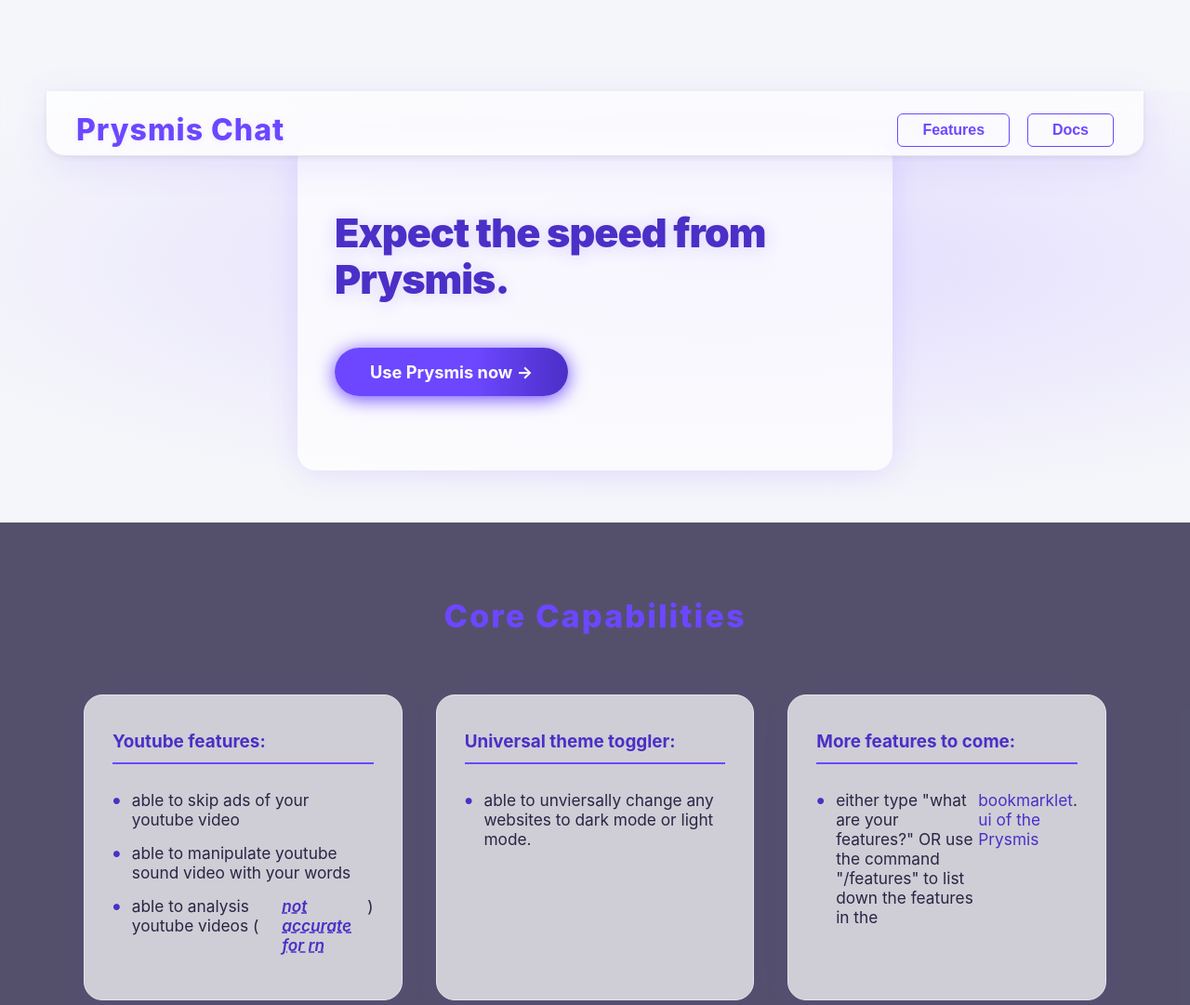
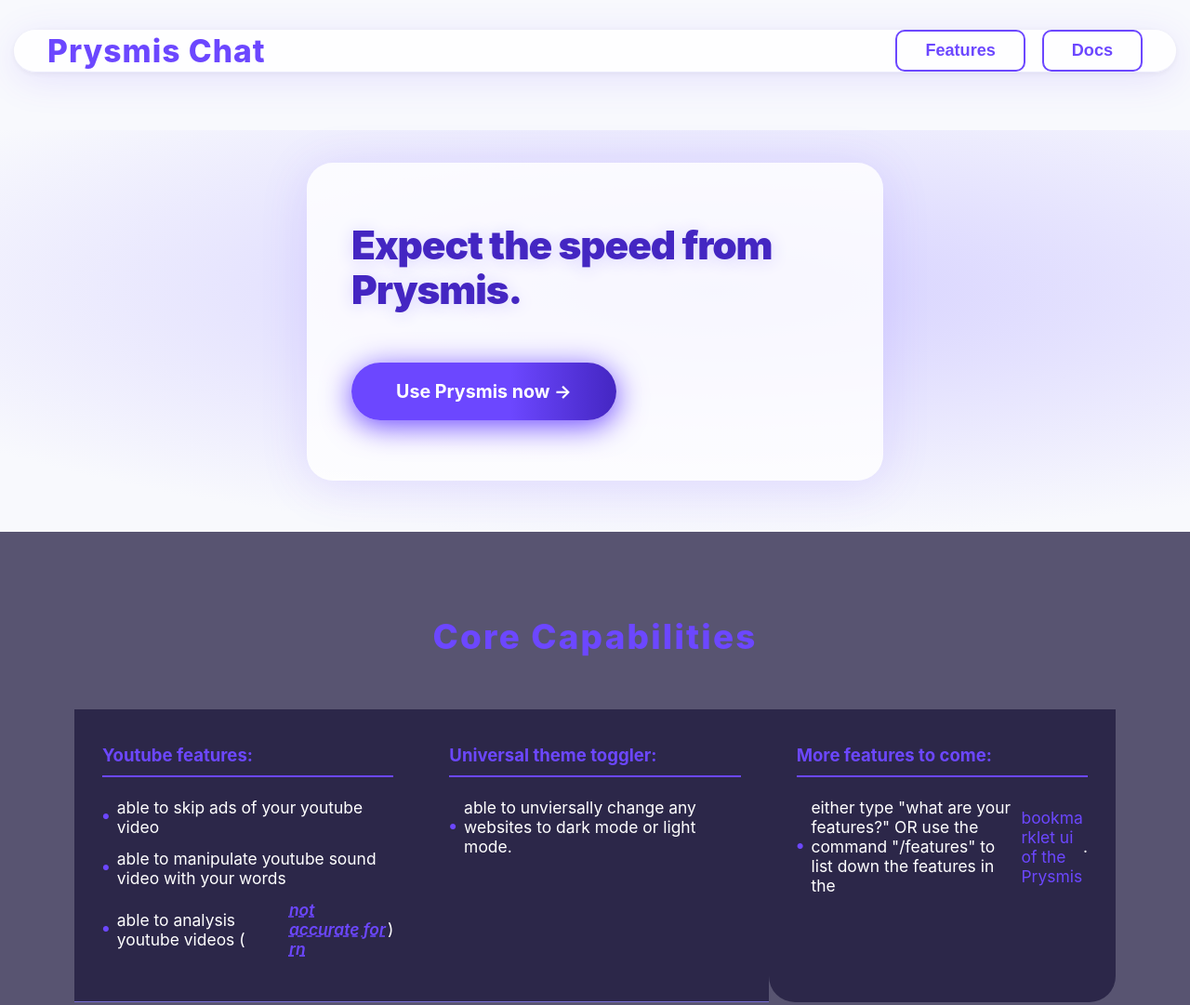
Before and after one commit to Silentalexalt/prysmisAI, a plain HTML site: page index.html in a window 1280 px wide. Shown: the top 1081 px of the page at 93% size. Drawn offline with Linux system fonts and the light colour scheme.

Commit message:
Update style.css

```diff
--- a/style.css
+++ b/style.css
@@ -1,15 +1,15 @@
 :root {
     --main: #6c47ff;
-    --main-dark: #4b2fc7;
-    --background: #f5f6fa;
-    --glass: rgba(255,255,255,0.72);
-    --glass-dark: rgba(39, 34, 69, 0.78);
-    --text-main: #2a2544;
+    --main-dark: #4426c2;
+    --background: #f8f9fd;
+    --glass: rgba(255,255,255,0.82);
+    --glass-dark: rgba(39, 34, 69, 0.89);
+    --text-main: #3c3472;
     --text-light: #fff;
-    --border: #e3e4ed;
-    --shadow: 0 8px 40px 0 rgba(108, 71, 255, 0.11),0 1.5px 7px 0 rgba(0,0,0,0.08);
-    --radius: 20px;
-    --transition: 0.24s cubic-bezier(.5,.2,.3,1);
+    --border: #ebeafb;
+    --shadow: 0 8px 40px 0 rgba(108, 71, 255, 0.13),0 1.5px 7px 0 rgba(0,0,0,0.06);
+    --radius: 28px;
+    --transition: 0.22s cubic-bezier(.5,.2,.3,1);
 }
 * {
     margin: 0;
@@ -20,8 +20,8 @@
     background: var(--background);
     color: var(--text-main);
     font-family: 'Inter', 'Segoe UI', Arial, sans-serif;
+    font-size: 17px;
     min-height: 100vh;
-    font-size: 17px;
     -webkit-font-smoothing: antialiased;
 }
 header {
@@ -29,177 +29,172 @@
     position: fixed;
     z-index: 100;
     background: transparent;
-    backdrop-filter: blur(12px);
+    top: 0;
 }
 .nav {
-    max-width: 1180px;
-    margin: 0 auto;
+    max-width: 1250px;
+    margin: 32px auto 0 auto;
     display: flex;
     align-items: center;
     justify-content: space-between;
-    padding: 22px 32px 8px 32px;
+    padding: 0 36px 0 36px;
     background: var(--glass);
-    border-radius: 0 0 var(--radius) var(--radius);
+    border-radius: var(--radius);
     box-shadow: var(--shadow);
     border-bottom: 1.5px solid var(--border);
 }
 .nav-logo {
-    font-size: 2rem;
+    font-size: 2.1rem;
     font-weight: 800;
     letter-spacing: 1px;
     color: var(--main);
-    text-shadow: 0 1px 7px rgba(108, 71, 255, 0.09);
     user-select: none;
+}
+nav {
+    display: flex;
+    align-items: center;
+    gap: 18px;
 }
 nav button {
     background: transparent;
-    border: 1.5px solid var(--main);
+    border: 2px solid var(--main);
     color: var(--main);
-    font-size: 1rem;
-    padding: 8px 26px;
-    margin-left: 14px;
-    font-weight: 600;
-    border-radius: 6px;
+    font-size: 1.13rem;
+    padding: 10px 30px;
+    font-weight: 700;
+    border-radius: 10px;
     cursor: pointer;
     outline: none;
-    transition:
-        background var(--transition),
-        color var(--transition),
-        border var(--transition),
-        box-shadow var(--transition),
-        transform var(--transition);
+    transition: background var(--transition), color var(--transition), border var(--transition), box-shadow var(--transition), transform var(--transition);
     box-shadow: none;
 }
 nav button:hover, nav button:focus {
     background: var(--main);
     color: var(--text-light);
     border-color: var(--main-dark);
-    transform: translateY(-2px) scale(1.056);
-    box-shadow: 0 2px 16px var(--main);
+    transform: translateY(-2px) scale(1.06);
+    box-shadow: 0 4px 18px var(--main-dark);
 }
 main {
-    margin-top: 98px;
+    margin-top: 140px;
     min-height: 90vh;
 }
 #hero {
-    min-height: 58vh;
-    background: radial-gradient(ellipse 90% 70% at 60% 40%, #e3dcff 0%, #f5f6fa 80%);
+    min-height: 54vh;
+    background: radial-gradient(ellipse 90% 70% at 60% 40%, #d5d0ff 0%, #f8f9fd 88%);
     display: flex;
     align-items: center;
     justify-content: center;
+    padding-bottom: 20px;
 }
 .hero-inner {
     background: var(--glass);
-    box-shadow: 0 4px 32px 0 rgba(108, 71, 255, 0.13);
+    box-shadow: 0 6px 52px 0 rgba(108, 71, 255, 0.13);
     border-radius: var(--radius);
-    padding: 72px 40px 80px 40px;
-    max-width: 640px;
+    padding: 65px 48px 65px 48px;
+    max-width: 620px;
     width: 100%;
     text-align: left;
     display: flex;
     flex-direction: column;
     align-items: flex-start;
-    gap: 34px;
+    gap: 38px;
     opacity: 0;
     transform: translateY(40px) scale(.97);
-    transition: opacity .8s var(--transition), transform .8s var(--transition);
+    transition: opacity .7s var(--transition), transform .7s var(--transition);
 }
 #hero.show .hero-inner {
     opacity: 1;
     transform: translateY(0) scale(1);
 }
 .hero-inner h1 {
-    font-size: 2.7rem;
+    font-size: 2.65rem;
     font-weight: 900;
     color: var(--main-dark);
-    letter-spacing: -1px;
+    letter-spacing: -1.1px;
     margin-bottom: 6px;
-    line-height: 1.15;
+    line-height: 1.13;
     text-shadow: 0 2px 18px #d8d2ff;
 }
 .cta {
     display: inline-block;
     background: linear-gradient(90deg,var(--main) 60%,var(--main-dark));
     color: var(--text-light);
-    font-size: 1.14rem;
+    font-size: 1.23rem;
     font-weight: 700;
-    padding: 15px 38px;
+    padding: 19px 48px;
     border-radius: 32px;
     text-decoration: none;
     border: none;
-    margin-top: 8px;
-    box-shadow: 0 3px 20px var(--main);
-    transition:
-        background var(--transition),
-        color var(--transition),
-        transform var(--transition),
-        box-shadow var(--transition);
+    margin-top: 10px;
+    box-shadow: 0 6px 32px var(--main);
+    transition: background var(--transition), color var(--transition), transform var(--transition), box-shadow var(--transition);
 }
 .cta:hover, .cta:focus {
     background: var(--main-dark);
     color: #fff;
-    transform: scale(1.055) translateY(-1.5px);
-    box-shadow: 0 5px 38px var(--main-dark);
+    transform: scale(1.05) translateY(-1.5px);
+    box-shadow: 0 8px 38px var(--main-dark);
 }
 #features {
-    background: var(--glass-dark);
-    padding: 80px 0 100px 0;
+    background: #585471;
+    padding: 90px 0 110px 0;
 }
 #features h2 {
     text-align: center;
-    font-size: 2.15rem;
+    font-size: 2.3rem;
     font-weight: 800;
-    letter-spacing: 2px;
+    letter-spacing: 2.2px;
     color: var(--main);
-    margin-bottom: 64px;
+    margin-bottom: 56px;
 }
 .features-list {
-    max-width: 1100px;
+    max-width: 1120px;
     margin: 0 auto;
     display: grid;
     grid-template-columns: repeat(auto-fit, minmax(320px, 1fr));
-    gap: 36px;
+    gap: 0;
 }
 .feature {
-    background: var(--glass);
-    border-radius: var(--radius);
+    background: var(--glass-dark);
+    border-radius: 0;
     padding: 38px 30px 33px 30px;
-    border: 1.5px solid var(--border);
-    box-shadow: 0 6px 30px rgba(108, 71, 255, 0.07);
-    transition: border var(--transition), box-shadow var(--transition), transform var(--transition);
+    border-bottom: 1.5px solid #776fd6;
+    box-shadow: none;
     display: flex;
     flex-direction: column;
+    justify-content: flex-start;
 }
-.feature:hover {
-    border: 1.5px solid var(--main);
-    box-shadow: 0 10px 38px var(--main-dark);
-    transform: scale(1.022) translateY(-2.5px);
+.feature:last-child {
+    border-radius: 0 0 var(--radius) var(--radius);
+    border-bottom: none;
 }
 .feature h3 {
-    color: var(--main-dark);
-    font-size: 1.18rem;
+    color: var(--main);
+    font-size: 1.16rem;
     font-weight: 700;
     border-bottom: 2px solid var(--main);
     padding-bottom: 11px;
-    margin-bottom: 16px;
+    margin-bottom: 13px;
 }
 .feature ul {
     list-style: none;
     margin: 0;
-    margin-top: 12px;
+    margin-top: 9px;
     padding: 0;
 }
 .feature li {
     display: flex;
-    align-items: flex-start;
-    margin-bottom: 15px;
-    font-size: 1.08rem;
-    color: var(--text-main);
+    align-items: center;
+    margin-bottom: 13px;
+    font-size: 1.09rem;
+    color: var(--text-light);
+    word-break: break-word;
 }
 .dot {
-    color: var(--main-dark);
-    font-size: 1.38rem;
-    margin-right: 12px;
+    color: var(--main);
+    font-size: 1.22rem;
+    margin-right: 8px;
     font-weight: 900;
     line-height: 1;
     transform: translateY(-1.5px);
@@ -207,41 +202,48 @@
 }
 .note {
     font-style: italic;
-    color: var(--main-dark);
-    text-decoration: underline dashed var(--main-dark);
+    color: var(--main);
+    text-decoration: underline dashed var(--main);
     font-weight: 600;
     margin-left: 4px;
 }
 .plain {
-    color: var(--main-dark);
+    color: var(--main);
     font-weight: 400;
     text-decoration: none;
 }
-@media (max-width: 850px) {
+@media (max-width: 950px) {
     .nav {
-        max-width: 97vw;
-        padding: 14px 5vw 6px 5vw;
+        max-width: 99vw;
+        padding: 0 2vw 0 2vw;
     }
     .hero-inner {
-        padding: 38px 7vw 48px 7vw;
+        padding: 36px 6vw 36px 6vw;
     }
     .features-list {
-        gap: 18px;
+        grid-template-columns: 1fr;
+    }
+    main {
+        margin-top: 120px;
     }
 }
 @media (max-width: 600px) {
     .hero-inner {
-        padding: 24px 2vw 30px 2vw;
-        gap: 20px;
+        padding: 20px 2vw 22px 2vw;
+        gap: 15px;
     }
     .nav-logo {
-        font-size: 1.22rem;
+        font-size: 1.17rem;
     }
     .nav {
-        padding: 12px 2vw 4px 2vw;
+        padding: 0 2vw 0 2vw;
+        margin-top: 16px;
     }
     #features h2 {
-        font-size: 1.3rem;
-        margin-bottom: 35px;
+        font-size: 1.1rem;
+        margin-bottom: 28px;
+    }
+    main {
+        margin-top: 82px;
     }
 }
```
